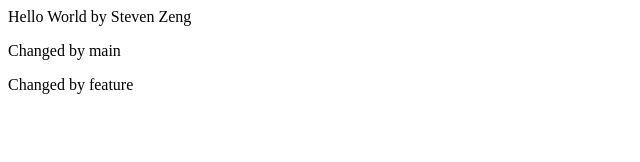
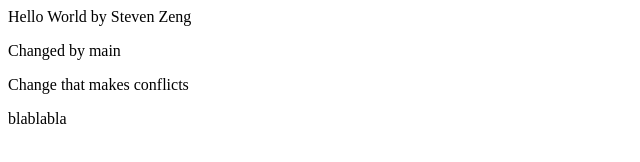
Before and after one commit to senzg/demo-repo, a plain HTML site: page index.html in a window 1280 px wide. Shown: the whole page, without its empty margins (0-640 px from the left). Drawn offline with Linux system fonts and the light colour scheme.

Commit message:
By feature

```diff
--- a/index.html
+++ b/index.html
@@ -1,3 +1,5 @@
 <div>Hello World by Steven Zeng</div>
 <p>Changed by main</p>
-<p>Changed by feature</p>
+
+<p>Change that makes conflicts</p>
+<p>blablabla</p>
```
